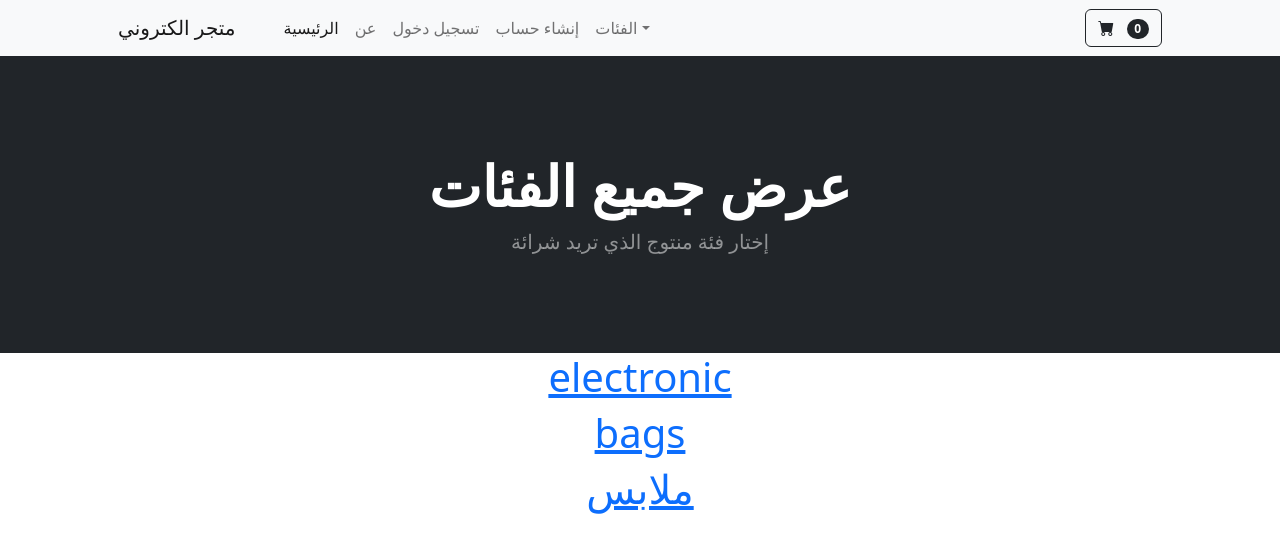
After one commit to glmmaamer/ecomm, a Django app: page /catgery_all/ in a window 1280 px wide. The commit adds this page. Shown: the top 553 px of the page. Run offline with Django 4.2, Linux system fonts and the light colour scheme; data comes from the database, SQL or seed files in the repository; both versions use the stored data as it was after the commit; some libraries are stand-ins or nearby versions.

Commit message:
add page show all category

```diff
--- a/cart/cart.py
+++ b/cart/cart.py
@@ -3,12 +3,9 @@ from store.models import Product
 class Cart():
     def __init__(self, request):
         self.session = request.session
-
         cart = self.session.get('session_key')
-
         if 'session_key' not in request.session:
             cart = self.session['session_key'] = {}
-
         self.cart = cart
 
     def add(self, product, quantity):
@@ -20,6 +17,23 @@ class Cart():
             #self.cart[product_id] = {'price: ':str(product.price)}
             self.cart[product_id] = int(product_qty)
         self.session.modified = True
+
+
+
+    def cart_total(self):
+        product_ids = self.cart.keys()
+        productes = Product.objects.filter(id__in=product_ids)
+        quantites = self.cart
+        total = 0
+        for key, value in quantites.items():
+            key = int(key)
+            for product in productes:
+                if product.id == key:
+                    if product.is_sale:
+                        total = total + (product.sale_price * value)
+                    else:
+                        total = total + (product.price * value)
+        return total
 
     def __len__(self):
         return len(self.cart)
@@ -33,6 +47,15 @@ class Cart():
         quantites = self.cart
         return quantites
 
+
+
+    def delet(self, product):
+        product_id = str(product)
+        if product_id in self.cart:
+            del self.cart[product_id]
+        self.session.modified = True
+
+
     def update(self, product, quantity):
         product_id = str(product)
         product_qty = int(quantity)
@@ -40,25 +63,5 @@ class Cart():
         #update quantity
         now_cart[product_id] = product_qty
         self.session.modified = True
-        update_cart_quantity = self.cart
-        return update_cart_quantity
-
-    def delet(self, product):
-        product_id = str(product)
-        if product_id in self.cart:
-            del self.cart[product_id]
-
-        self.session.modified = True
-
-    def cart_total(self):
-        product_ids = self.cart.keys()
-        productes = Product.objects.filter(id__in=product_ids)
-        quantites = self.cart
-        total = 0
-        for key, value in quantites.items():
-            key = int(key)
-            for product in productes:
-                if product.id == key:
-                    total = total + (product.price * value)
-
-        return total
+        update_quantity = self.cart
+        return update_quantity
--- a/cart/views.py
+++ b/cart/views.py
@@ -13,8 +13,7 @@ def summary(request):
 
     return render(request, 'cart.html',{'cart_products':cart_products,
                                         'quantites': quantites,
-                                        'totales':total,
-                                        })
+                                        'totales':total})
 
 def cart_add(request):
     cart = Cart(request)
--- /dev/null
+++ b/store/templates/category_all.html
@@ -0,0 +1,27 @@
+{% extends 'base.html' %}
+
+{% block content %}
+
+<header class="bg-dark py-5">
+    <div class="container px-4 px-lg-5 my-5">
+        <div class="text-center text-white">
+            <h1 class="display-4 fw-bolder">عرض جميع الفئات</h1>
+            <p class="lead fw-normal text-white-50 mb-0">إختار فئة منتوج الذي تريد شرائة</p>
+        </div>
+    </div>
+</header>
+<div class="container">
+    <div class="row">
+        <center>
+            {% for category in all_category %}
+            <h1>
+                <a href="{% url 'category' category %}">{{category}}</a>
+            </h1>
+           {% endfor %}
+        </center>
+
+
+    </div>
+</div>
+
+{% endblock %}
--- a/store/templates/parstail/navbar.html
+++ b/store/templates/parstail/navbar.html
@@ -25,7 +25,7 @@
                     <li class="nav-item dropdown">
                         <a class="nav-link dropdown-toggle" id="navbarDropdown" href="#" role="button" data-bs-toggle="dropdown" aria-expanded="false">الفئات</a>
                         <ul class="dropdown-menu" aria-labelledby="navbarDropdown">
-                            <li><a class="dropdown-item" href="{% url 'home' %}">جميع المنتجات</a></li>
+                            <li><a class="dropdown-item" href="{% url 'category_all' %}">جميع المنتجات</a></li>
                             <li><hr class="dropdown-divider" /></li>
                             <li><a class="dropdown-item" href="{% url 'category' 'electronic' %}">الكترونية</a></li>
                             <li><a class="dropdown-item" href="{% url 'category' 'bags' %}">حقائب</a></li>
--- a/store/urls.py
+++ b/store/urls.py
@@ -9,4 +9,5 @@ urlpatterns = [
     path('signup/',views.Register_User, name='signup'),
     path('product/<int:pk>/',views.product, name='product'),
     path('category/<str:foo>',views.category, name='category'),
+    path('catgery_all/',views.category_all, name='category_all')
 ]
--- a/store/views.py
+++ b/store/views.py
@@ -7,7 +7,13 @@ from django.contrib.auth.forms import UserCreationForm
 from .forms import SignUpForm
 
 
+
 # Create your views here.
+def category_all(request):
+    all_category = Category.objects.all()
+    return render(request, 'category_all.html',{"all_category":all_category})
+
+
 def category(request,foo):
     try:
         category = Category.objects.get(name=foo)
```
Also changed, not shown: db.sqlite3, media/upload/product/productone.jpeg (added).
